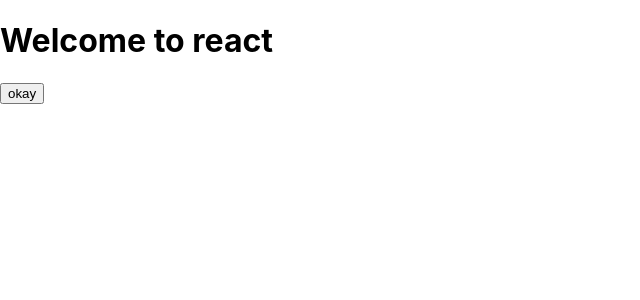
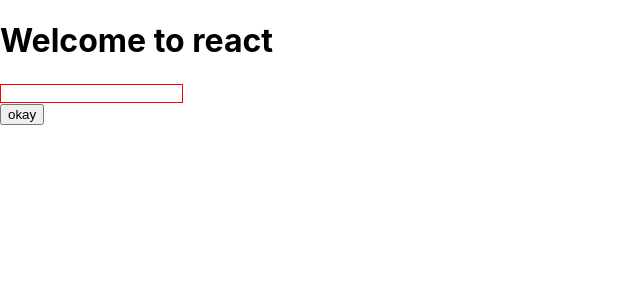
Before and after one commit to aniruddhha/react-training-70ba11b7041040dc812834b698ac3e51, a React (Create React App) app in the folder dreact-unit-testing/: page / in a window 1280 px wide. Shown: the top 300 px of the page, without its empty margins (0-640 px from the left). Built offline with nearby package versions, Linux system fonts and the light colour scheme.

Commit message:
react : unit testing : style testing

```diff
--- a/dreact-unit-testing/src/App.js
+++ b/dreact-unit-testing/src/App.js
@@ -3,14 +3,23 @@
 
 function App() {
 
+  const [sty, setSty] = useState({ border : '1px solid red'  })
+
   const [ttl, setTtl] = useState('Welcome to react')
 
-  const onClk = () => setTtl('clicked')
+  const onClk = () =>  {
+    setTtl('clicked')
+    setSty({ border : '1px solid blue' })
+  }
+
 
   return (
     <>
       <h1 data-testid='ttl'>{ttl}</h1>
 
+      <div>
+        <input type='text' style={sty} data-testid='ip'/>
+      </div>
       <div>
         <input type='button' value='okay' data-testid='btn' onClick={onClk}/>
       </div>
```
Also changed, not shown: 1 other file (tests, documents, lock files or other folders).
